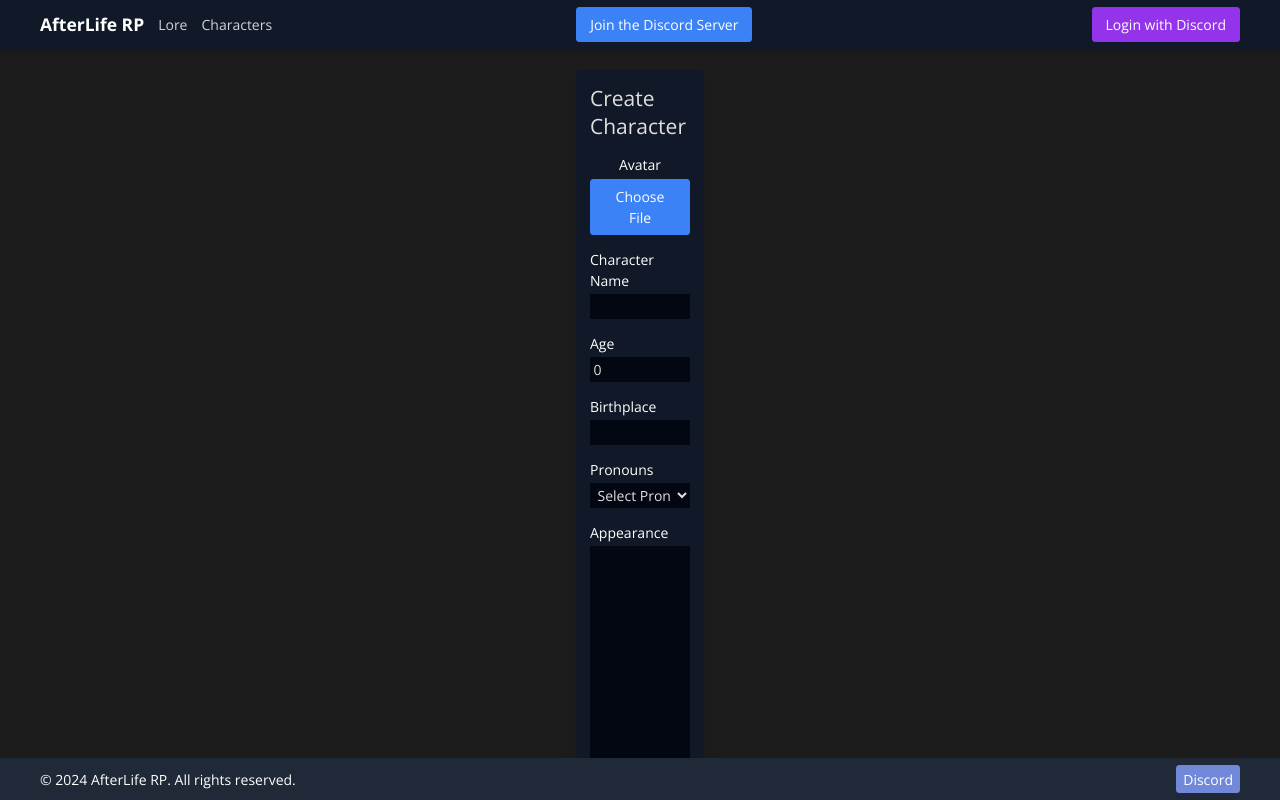
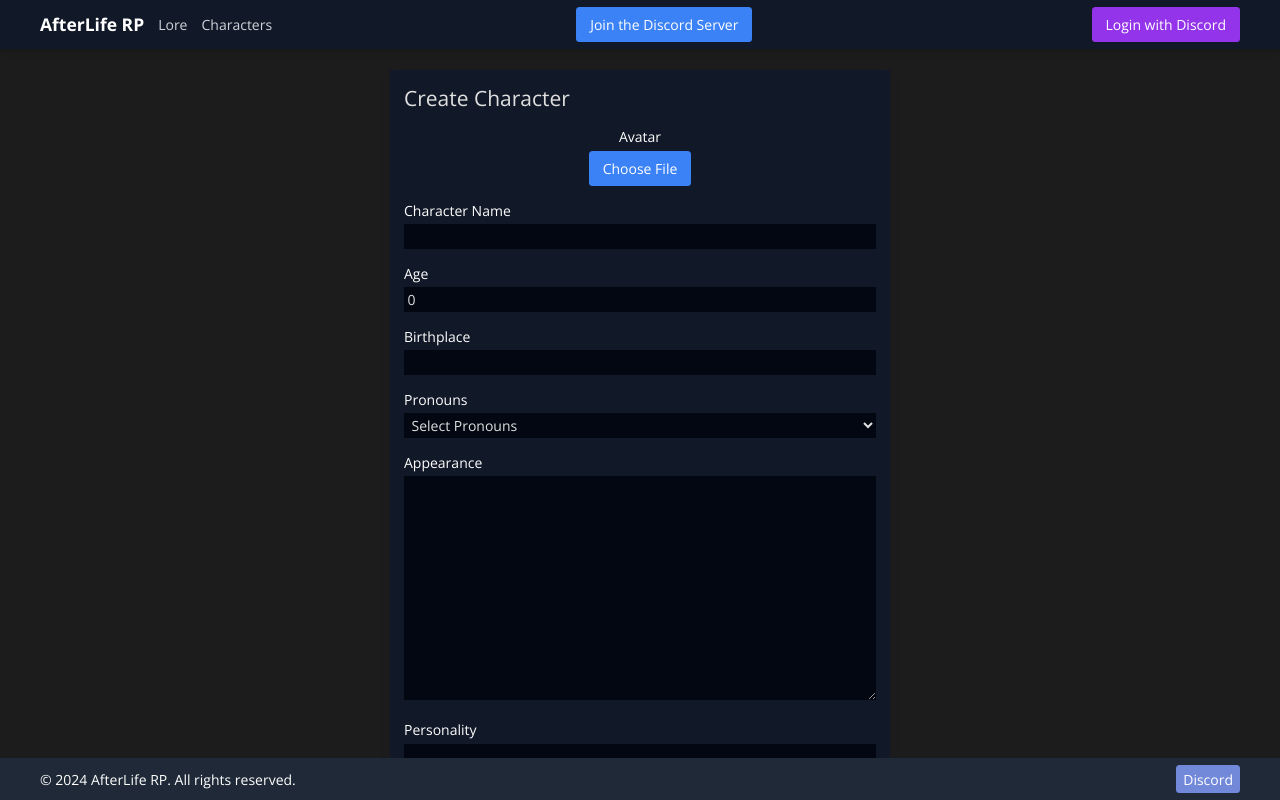
Before and after one commit to jaidaken/afterlife, a React (Vite) app: page /create-character in a window 1280 px wide. Built offline with nearby package versions, Linux system fonts and the light colour scheme; no server answers.

Commit message:
character creator windows size

```diff
--- a/src/pages/CreateCharacter.tsx
+++ b/src/pages/CreateCharacter.tsx
@@ -1,5 +1,5 @@
 import React, { useState } from 'react';
-import useAuth from  '../hooks/useAuth';
+import useAuth from '../hooks/useAuth';
 import { Character } from '../models/Character';
 import AvatarEditor from 'react-avatar-editor';
 import Scrollbar from '../components/CustomScrollbar';
@@ -164,7 +164,7 @@ const CreateCharacter: React.FC = () => {
 	return (
 		<Scrollbar>
 			<div className="flex justify-center mt-6 pb-10">
-				<div className="container mx-auto p-4 bg-gray-900 -lg shadow-lg w-full h-full md:w-3/4 lg:w-1/2">
+				<div className="container mx-auto p-4 bg-gray-900 shadow-lg w-full h-full sm:w-3/4 lg:w-1/2 min-w-[90%] sm:min-w-[500px] flex-grow">
 					<h1 className="text-2xl mb-4">Create Character</h1>
 					<form onSubmit={handleSubmit}>
 
```
